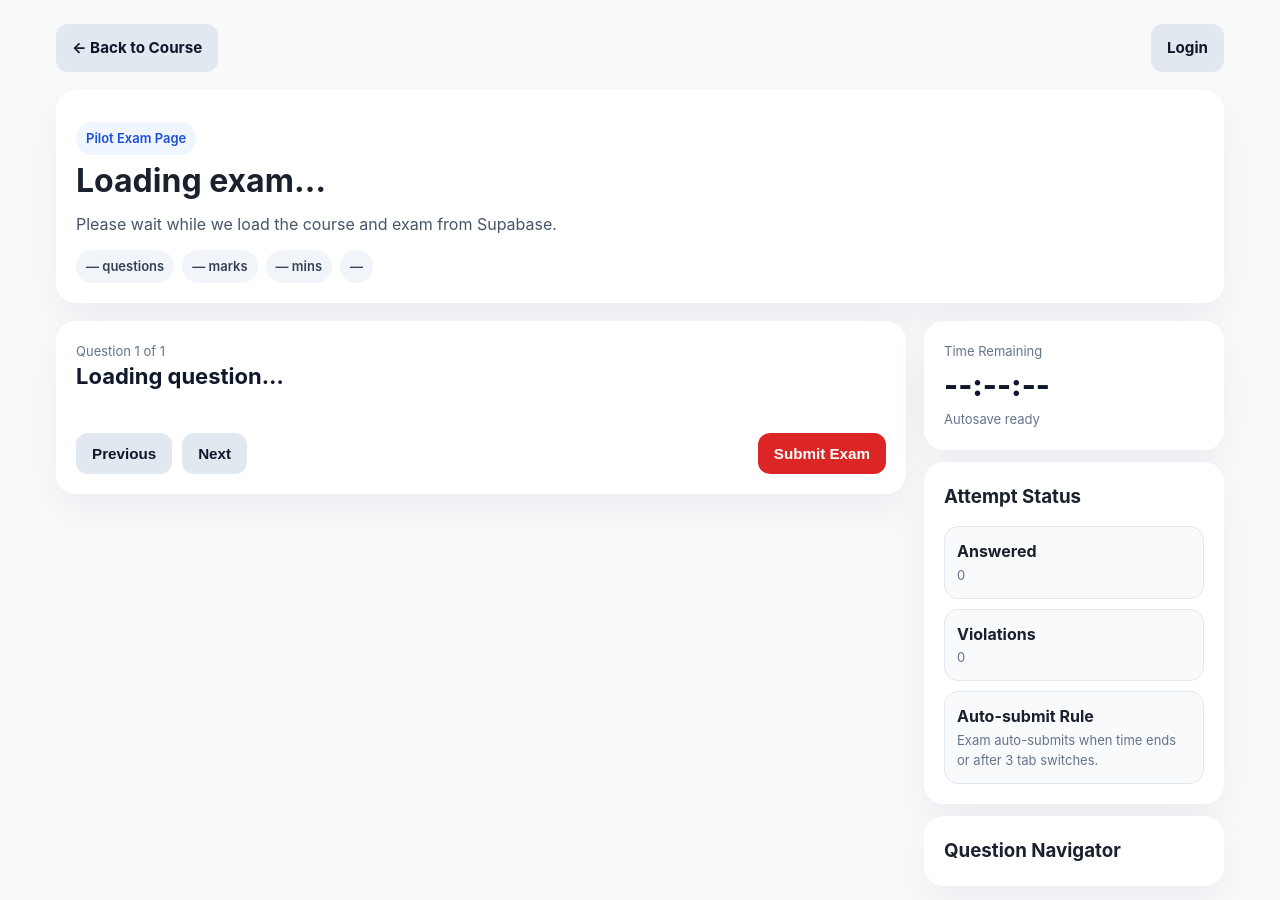
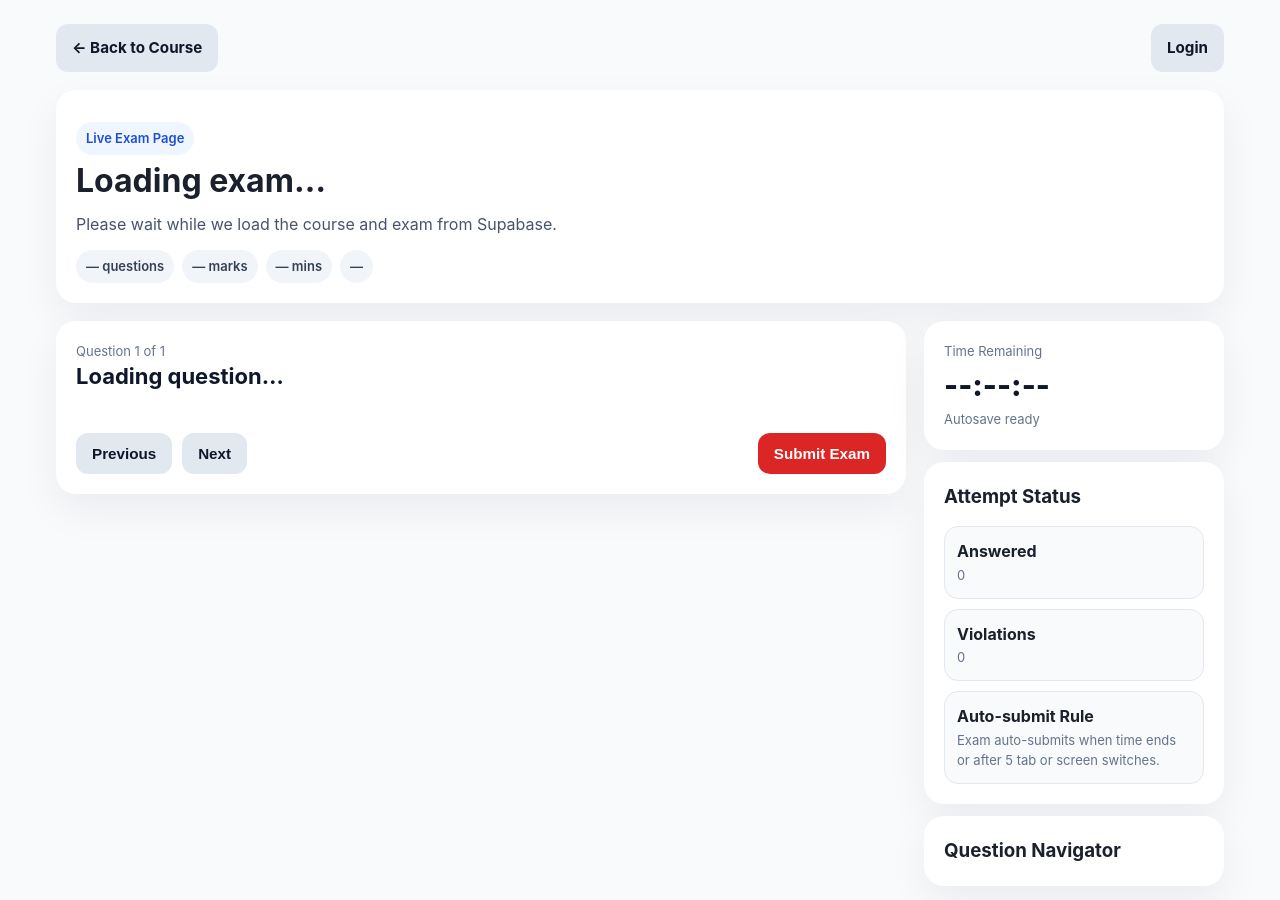
Before and after one commit to tawraaanshuu/NISMSTUDY-WEBSITE, a plain HTML site: page quiz-interface.html in a window 1280 px wide. Drawn offline with nearby package versions, Linux system fonts and the light colour scheme.

Commit message:
Update quiz-interface.html

```diff
--- a/quiz-interface.html
+++ b/quiz-interface.html
@@ -63,7 +63,7 @@
     <div id="messageBox" class="message info hidden"></div>
 
     <div class="header-card">
-      <div class="pill-row"><span class="pill">Pilot Exam Page</span></div>
+      <div class="pill-row"><span class="pill">Live Exam Page</span></div>
       <h1 id="quizTitle" class="title">Loading exam…</h1>
       <p id="courseTitle" class="sub">Please wait while we load the course and exam from Supabase.</p>
       <div class="quiz-meta">
@@ -104,7 +104,7 @@
           <div class="meta-list">
             <div class="meta-item"><strong>Answered</strong><div id="answeredCount" class="tiny">0</div></div>
             <div class="meta-item"><strong>Violations</strong><div id="violationCount" class="tiny">0</div></div>
-            <div class="meta-item"><strong>Auto-submit Rule</strong><div class="tiny">Exam auto-submits when time ends or after 3 tab switches.</div></div>
+            <div class="meta-item"><strong>Auto-submit Rule</strong><div class="tiny">Exam auto-submits when time ends or after 5 tab or screen switches.</div></div>
           </div>
         </div>
 
```
